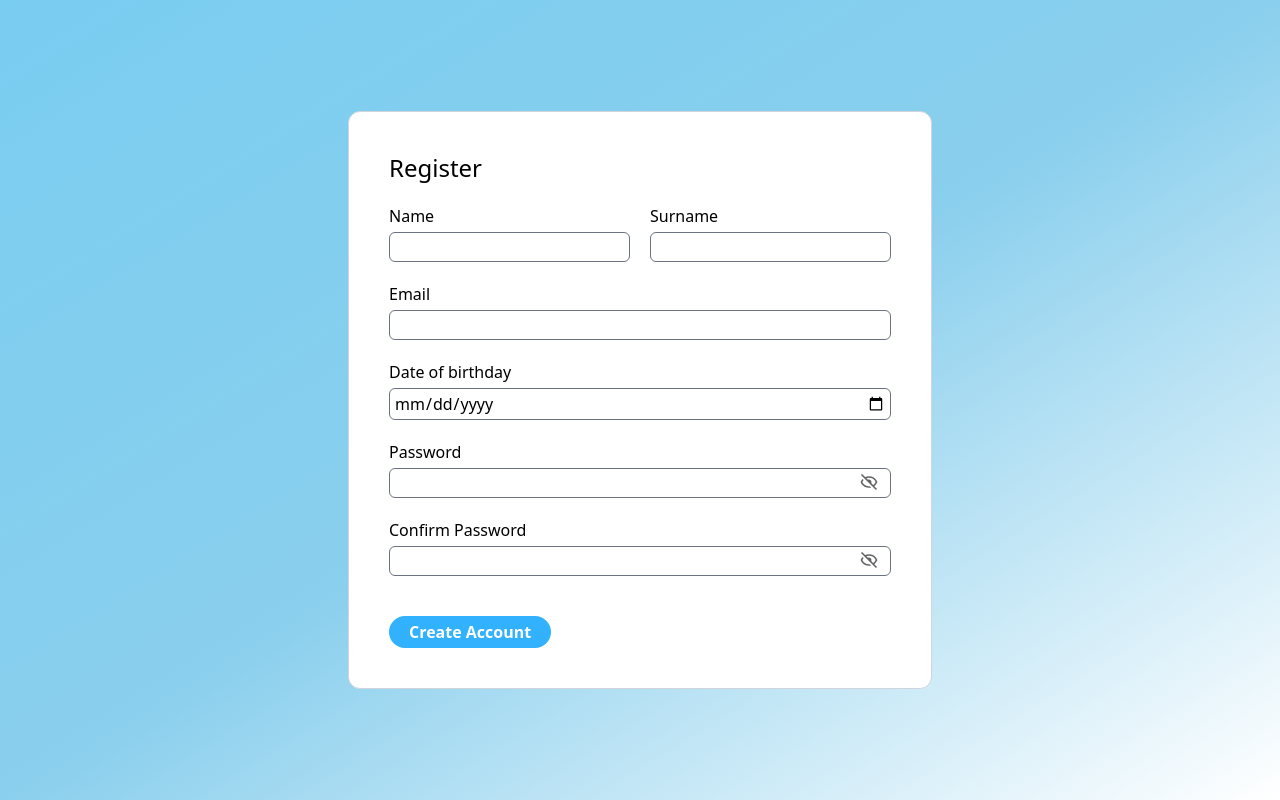
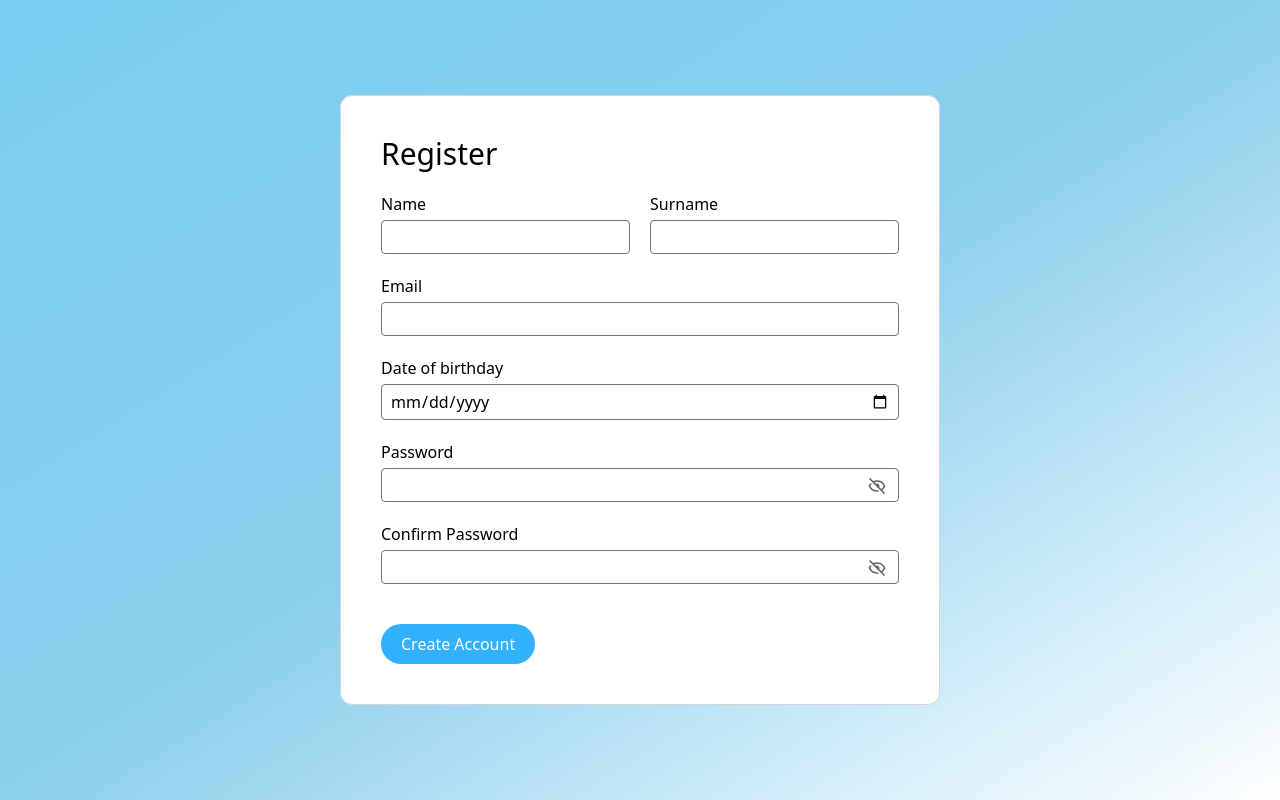
Before and after one commit to Sandra-Duarte/andorigna-front-end, a React (Create React App) app in the folder register/: page / in a window 1280 px wide. Built offline with nearby package versions, Linux system fonts and the light colour scheme.

Commit message:
set more padding in input box

```diff
--- a/register/src/components/Register.js
+++ b/register/src/components/Register.js
@@ -17,14 +17,14 @@ function Register() {
   return (
     <div className="w-full flex justify-center overflow-hidden">
       <div className="bg-white rounded-xl sm:px-10 sm:py-10 px-6 py-5 sm:space-y-5 space-y-3 border border-gray-300 min-w-[20rem]">
-        <h2 className="text-2xl">Register</h2>
+        <h2 className="text-3xl">Register</h2>
         <div className="sm:flex sm:flex-row flex-col gap-x-5">
           <div className="flex flex-col gap-1 sm:pb-0 pb-5">
             <label>Name</label>
             <input
               //placeholder="Insert your name"
               type="text"
-              className="border border-gray-500 py-0.5 px-1 rounded-md overflow-ellipsis"
+              className="border border-gray-500 py-1 px-2 rounded-[4px] overflow-ellipsis"
             />
           </div>
           <div className="flex flex-col gap-1">
@@ -32,7 +32,7 @@ function Register() {
             <input
               //placeholder="Insert your Surname"
               type="text"
-              className="border border-gray-500 py-0.5 px-1 rounded-md overflow-ellipsis"
+              className="border border-gray-500 py-1 px-2 rounded-[4px] overflow-ellipsis"
             />
           </div>
         </div>
@@ -41,13 +41,13 @@ function Register() {
           <input
             //placeholder="Insert your Email"
             type="text"
-            className="border border-gray-500 py-0.5 px-1 rounded-md overflow-ellipsis"
+            className="border border-gray-500 py-1 px-2 rounded-[4px] overflow-ellipsis"
           />
         </div>
         <div className="flex flex-col gap-1">
           <label>Date of birthday</label>
           <input
-            className="w-full border border-gray-500 py-0.5 px-1 rounded-md"
+            className="w-full border border-gray-500 py-1 px-2 rounded-[4px] overflow-ellipsis"
             //placeholder="Insert your password"
             type="date"
           />
@@ -66,7 +66,7 @@ function Register() {
             />
           )}
           <input
-            className="w-full border border-gray-500 py-0.5 px-1 rounded-md"
+            className="w-full border border-gray-500 py-1 px-2 rounded-[4px] overflow-ellipsis"
             type={showPassword ? "text" : "password"}
           />
         </div>
@@ -84,12 +84,12 @@ function Register() {
             />
           )}
           <input
-            className="w-full border border-gray-500 py-0.5 px-1 rounded-md"
+            className="w-full border border-gray-500 py-1 px-2 rounded-[4px] overflow-ellipsis"
             type={showConfirmPassword ? "text" : "password"}
           />
         </div>
         <div className="pt-5">
-          <button className="bg-[#31B1FE] px-5 py-1 rounded-full text-white font-bold">
+          <button className="bg-[#31B1FE] hover:bg-[#2c9fe5] px-5 py-2 rounded-full text-white font-medium">
             Create Account
           </button>
         </div>
```
